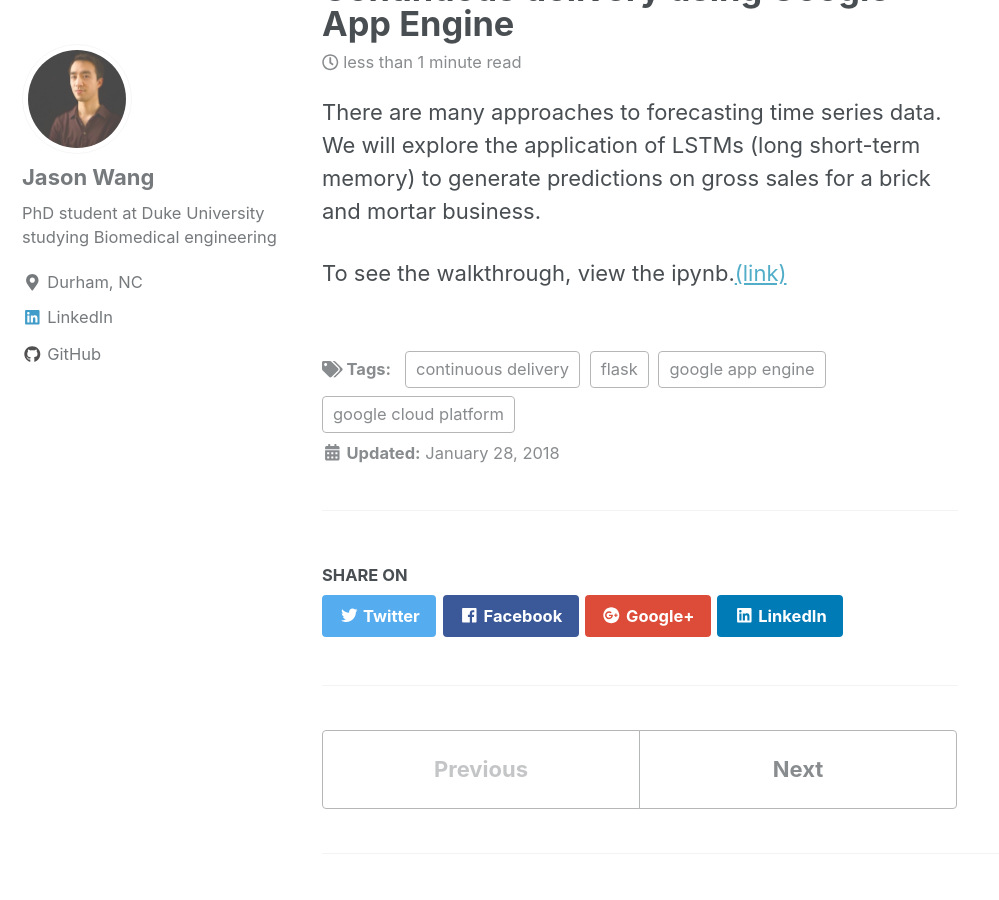
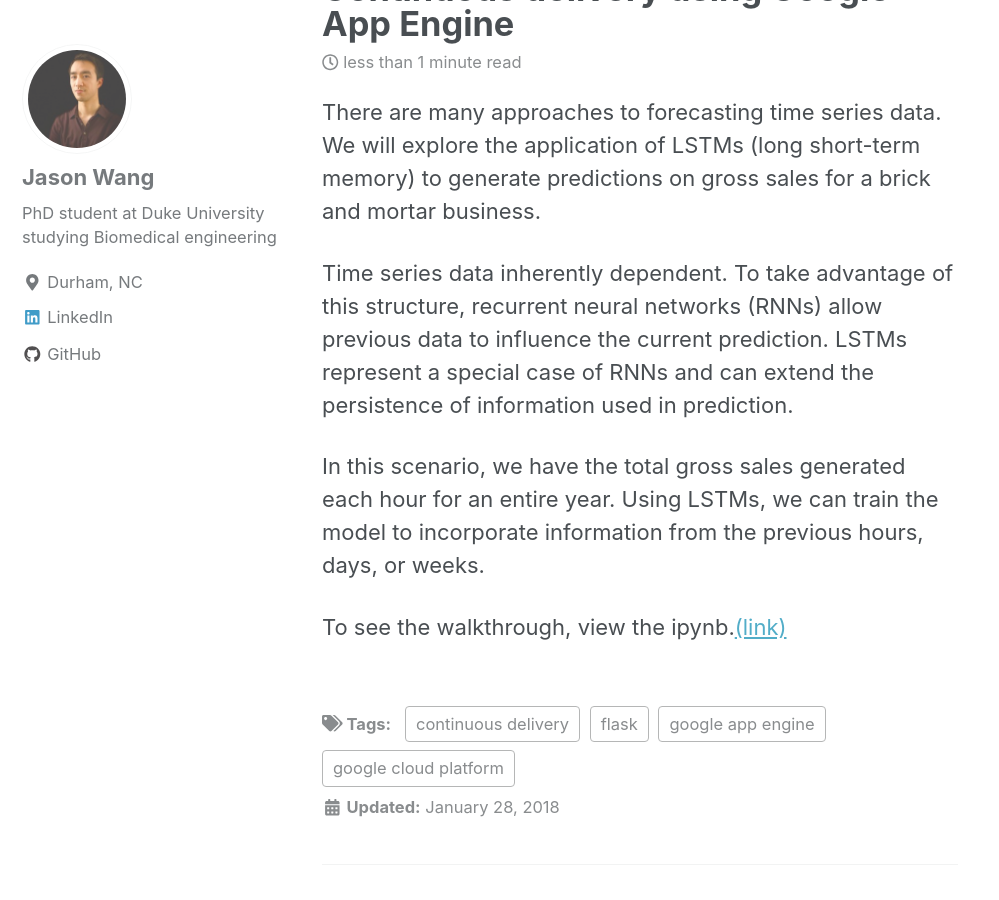
Before and after one commit to jtwang1027/jtwang1027.github.io, a Jekyll site: the page built from _posts/2020-02-19-lstm.md, in a window 1280 px wide and 900 px high, scrolled down 795 px. Shown: the whole window, without its empty margins (0-999 px from the left). Built offline with Jekyll 4.4.1, drawn with Linux system fonts in a browser that asks for light colours; nearby versions of some CDN libraries.

Commit message:
add changes

```diff
--- a/_posts/2020-02-19-lstm.md
+++ b/_posts/2020-02-19-lstm.md
@@ -10,6 +10,8 @@
 
 There are many approaches to forecasting time series data. We will explore the application of LSTMs (long short-term memory) to generate predictions on gross sales for a brick and mortar business.
 
+Time series data inherently dependent. To take advantage of this structure, recurrent neural networks (RNNs) allow previous data to influence the current prediction. LSTMs represent a special case of RNNs and can extend the persistence of information used in prediction.
 
+In this scenario, we have the total gross sales generated each hour for an entire year. Using LSTMs, we can train the model to incorporate information from the previous hours, days, or weeks.
 
 To see the walkthrough, view the ipynb.[(link)](https://github.com/jtwang1027/business_analysis/blob/master/lstm_time_series.ipynb)
```
